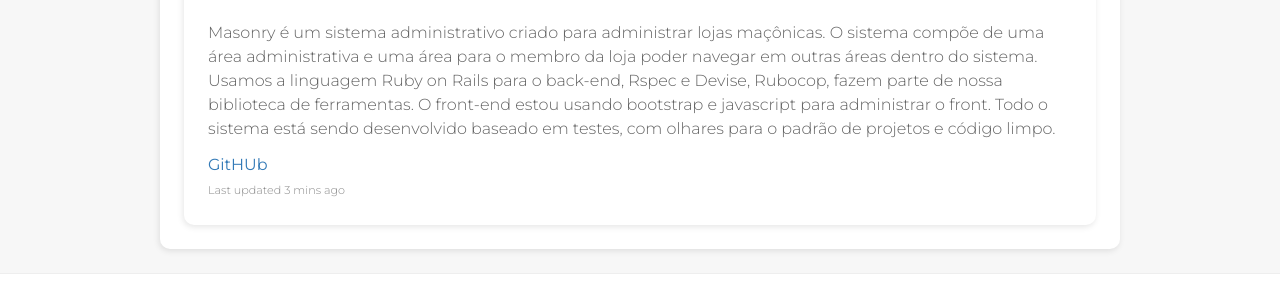
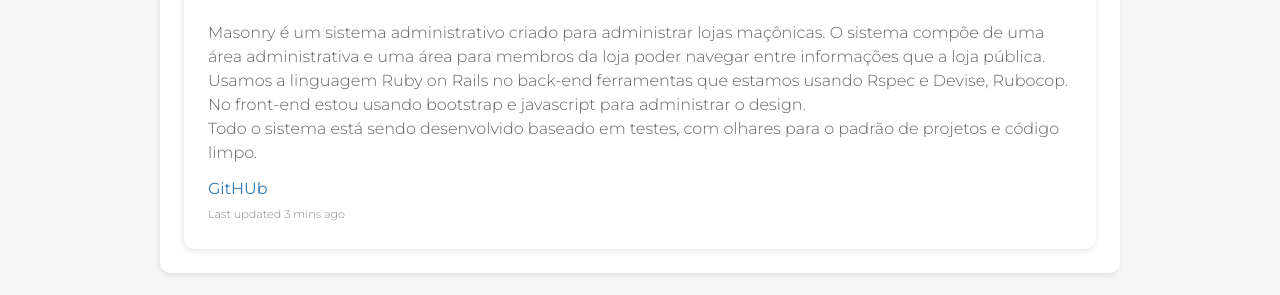
Before and after one commit to hemershon/hemershon.github.io_v1, a plain HTML site: page project.html in a window 1280 px wide. Shown: the part 294-589 px from the top of the page. Drawn offline with Linux system fonts and the light colour scheme; files whose address does not match are found by name.

Commit message:
crate project and post

```diff
--- a/feed.xml
+++ b/feed.xml
@@ -5,8 +5,8 @@
     <description>Engenheiro de software e Ciêntista da computação, intusiasta pelo mundo da tecnologia</description>
     <link>http://localhost:4000/</link>
     <atom:link href="http://localhost:4000/feed.xml" rel="self" type="application/rss+xml"/>
-    <pubDate>Tue, 30 May 2023 14:47:44 -0300</pubDate>
-    <lastBuildDate>Tue, 30 May 2023 14:47:44 -0300</lastBuildDate>
+    <pubDate>Tue, 30 May 2023 16:14:29 -0300</pubDate>
+    <lastBuildDate>Tue, 30 May 2023 16:14:29 -0300</lastBuildDate>
     <generator>Jekyll v3.6.2</generator>
 
       <item>
--- a/project.html
+++ b/project.html
@@ -66,11 +66,12 @@
   <div class="card-body">
     <h1 class="card-title">Masonry</h1>
     <p class="card-text">Masonry é um sistema administrativo criado para administrar lojas maçônicas.
-O sistema compõe de uma área administrativa e uma área para o membro da loja poder navegar em outras áreas dentro do sistema.
+O sistema compõe de uma área administrativa e uma área para membros da loja poder navegar entre informações que a loja pública.
+<br />
 
-Usamos a linguagem Ruby on Rails para o back-end, Rspec e Devise, Rubocop, fazem parte de nossa biblioteca de ferramentas.
-O front-end estou usando bootstrap e javascript para administrar o front.
-
+Usamos a linguagem Ruby on Rails no back-end ferramentas que estamos usando Rspec e Devise, Rubocop.
+No front-end estou usando bootstrap e javascript para administrar o design.
+<br />
 Todo o sistema está sendo desenvolvido baseado em testes, com olhares para o padrão de projetos e código limpo.
 </p>
 <a href="https://github.com/Degrausoftware/masonry">GitHUb</a>
```
